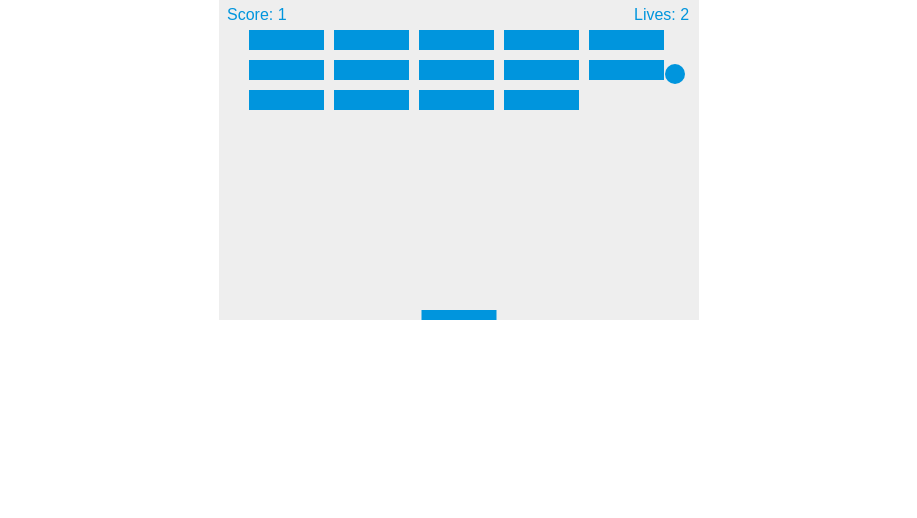
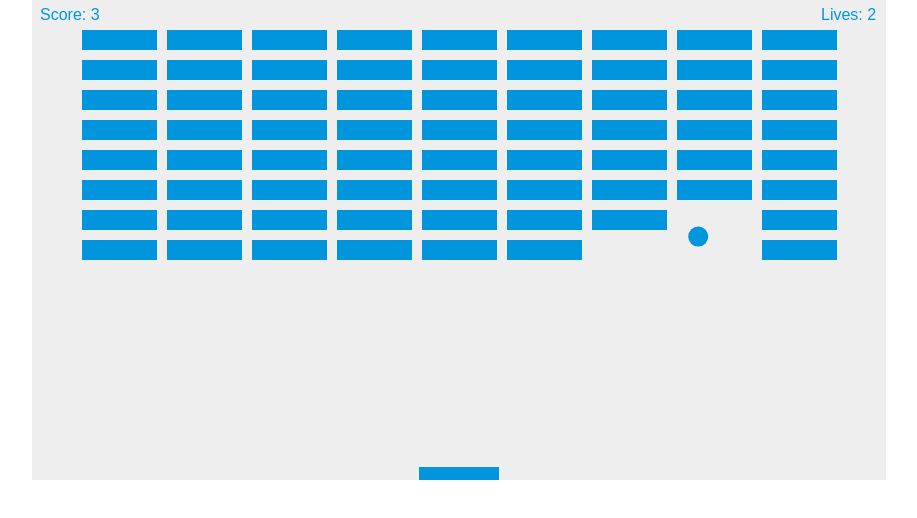
Before and after one commit to igorbalbino/Block-Breaker-Game, a plain HTML site: page index.html in a window 1280 px wide. Shown: the whole page, without its empty margins (181-1098 px from the left). Drawn offline with Linux system fonts and the light colour scheme.

Commit message:
Realizadas alterações na velocidade, e tamanhos.
Foram alterados o tamanho da tela geral para 854 X 480 (480p).
Ao acertar cada bloco, a velocidade da bola aumenta em 0.1 e ao acertar o chão abaixo da plataforma, a velocidade volta para a inicial.
Também foram adicionadas mais colunas e linhas de blocos a serem acertados.

Será adicionado possível menu e placar de lideres com nome.

```diff
--- a/index.html
+++ b/index.html
@@ -7,7 +7,7 @@
 </head>
 <body>
 
-<canvas id="myCanvas" width="480" height="320"></canvas>
+<canvas id="myCanvas" width="854" height="480"></canvas>
 
 <script type="text/javascript">
     // JavaScript code goes here
@@ -17,25 +17,25 @@
 
     var ballRadius = 10;
     var x = canvas.width / 2;
-    var y = canvas.height - 30;
+    var y = canvas.height - 60;
 
     var dx = 2;
     var dy = -2;
 
-    var paddleHeight = 10;
-    var paddleWidth = 75;
+    var paddleHeight = 13;
+    var paddleWidth = 80;
     var paddleX = (canvas.width - paddleWidth) / 2;
 
     var rightPressed = false;
     var leftPressed = false;
 
-    var brickRowCount = 3;
-    var brickColumnCount = 5;
+    var brickRowCount = 8;
+    var brickColumnCount = 9;
     var brickWidth = 75;
     var brickHeight = 20;
     var brickPadding = 10;
     var brickOffsetTop = 30;
-    var brickOffsetLeft = 30;
+    var brickOffsetLeft = 50;
 
     var score = 0;
 
@@ -82,9 +82,13 @@
                 var b = bricks[c][r];
                 if(b.status == 1) {
                     if(x > b.x && x < b.x+brickWidth && y > b.y && y < b.y+brickHeight) {
-                        dy = -dy;
+                        dy = -(dy+speed);
                         b.status = 0;
                         score++;
+                        speed = speed+0.1;
+
+                        dx=dx+speed;
+                        dy=dy+speed;
 
                         if(score == brickRowCount*brickColumnCount) {
                             alert("YOU WIN, CONGRATULATIONS!");
@@ -165,19 +169,20 @@
         collisionDetection();
 
         if (x + dx > canvas.width - ballRadius || x + dx < ballRadius) {
-            dx = -dx;
+            dx = -(dx+speed);
         }
         if (y + dy < ballRadius) {
-            dy = -dy;
+            dy = -(dy+speed);
         }
         else if (y + dy > canvas.height - ballRadius) {
             if (x > paddleX && x < paddleX + paddleWidth) {
                 if (y = y - paddleHeight) {
-                    dy = -dy;
+                    dy = -(dy+speed);
                 }
             }
             else {
                 lives--;
+                speed=0;
                 if(!lives) {
                     alert("GAME OVER");
                     document.location.reload();
```
